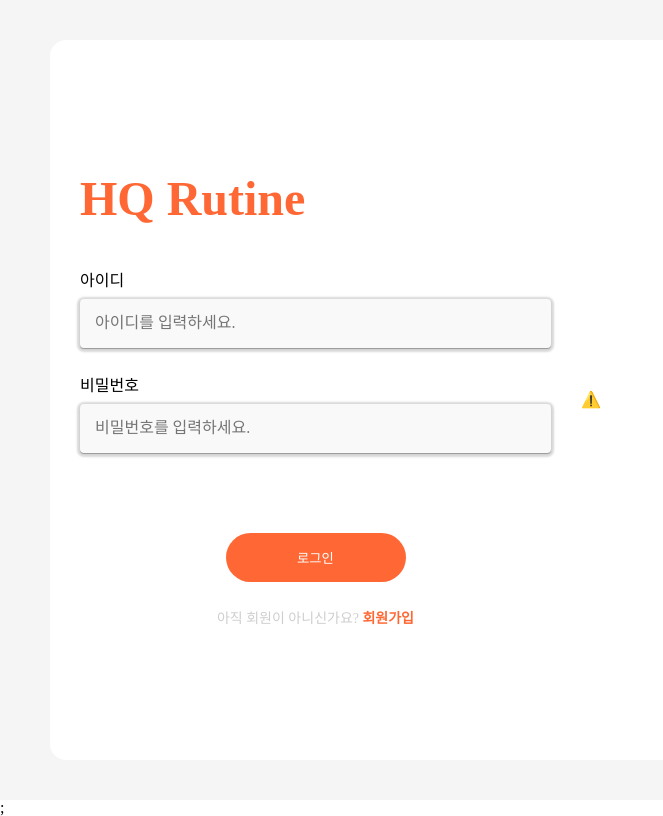
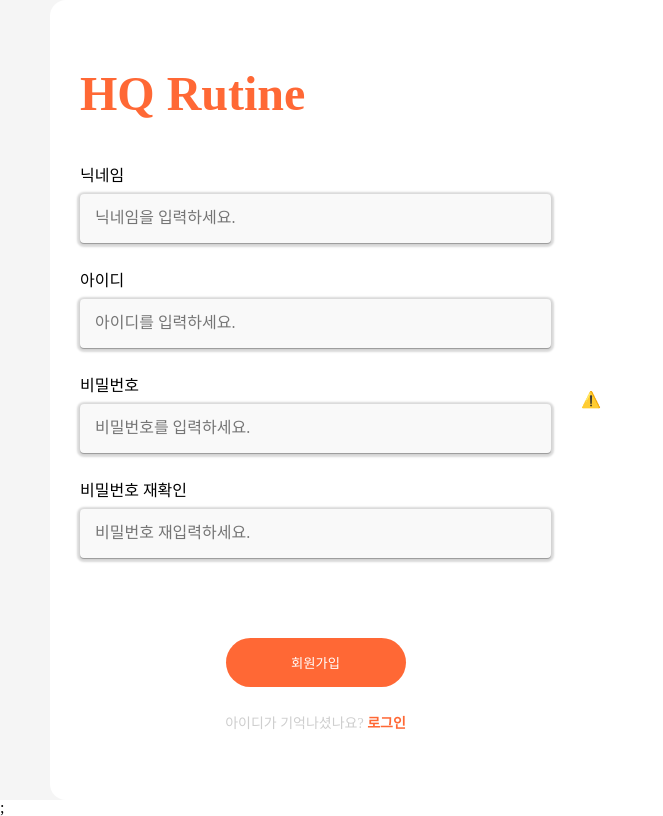
Before and after one commit to Techeer-FM-Studio/frontend, a Next.js app: page /sign in a window 1280 px wide. Both pictures are taken after a click on the element "회원가입". Shown: the whole page, without its empty margins (0-663 px from the left). Built offline with nearby package versions, Linux system fonts and the light colour scheme; no server answers; a web font is replaced by a local one.

Commit message:
feat: 회원가입 페이지 UI 구현

```diff
--- a/src/components/Sign/SignIn/index.tsx
+++ b/src/components/Sign/SignIn/index.tsx
@@ -7,7 +7,11 @@ type InputsType = {
   password: string;
 };
 
-function SignIn() {
+type SignInPropsType = {
+  setIsSginUp: React.Dispatch<React.SetStateAction<boolean>>;
+};
+
+function SignIn({ setIsSginUp }: SignInPropsType) {
   // TODO: errors에 대한 다양한 유형 처리하기 (ex) 아이디가 없는 경우, 비밀번호가 틀린 경우 등)
   const {
     register,
@@ -60,7 +64,14 @@ function SignIn() {
 
         <button type="submit">로그인</button>
         <p>
-          아직 회원이 아니신가요? <span>회원가입</span>
+          아직 회원이 아니신가요?{' '}
+          <span
+            onClick={() => {
+              setIsSginUp((pre) => !pre);
+            }}
+          >
+            회원가입
+          </span>
         </p>
       </form>
     </article>
--- a/src/components/Sign/SignUp/index.tsx
+++ b/src/components/Sign/SignUp/index.tsx
@@ -1,7 +1,115 @@
 import React from 'react';
 import styles from './styles.module.scss';
-function SignUp() {
-  return <div className={styles.test}>회원가입 컴포넌트</div>;
+import { SubmitHandler, useForm } from 'react-hook-form';
+
+type SignUpPropsType = {
+  setIsSginUp: React.Dispatch<React.SetStateAction<boolean>>;
+};
+
+type InputsType = {
+  nickname: string;
+  id: string;
+  password: string;
+  passwordCheck: string;
+};
+
+function SignUp({ setIsSginUp }: SignUpPropsType) {
+  const {
+    register,
+    handleSubmit,
+    watch,
+    formState: { errors },
+  } = useForm<InputsType>();
+
+  const onSubmit: SubmitHandler<InputsType> = async (data: InputsType) => {
+    console.info(data);
+    // TODO: 실제 로그인 로직을 수행하고, 서버로부터 JWT 토큰을 받는다.
+  };
+
+  return (
+    <article className={styles.container}>
+      <form className={styles.form} onSubmit={handleSubmit(onSubmit)}>
+        <div>
+          <label htmlFor="nickname">닉네임</label>
+          <input
+            id="nickname"
+            type="text"
+            defaultValue={watch('nickname')}
+            placeholder={'닉네임을 입력하세요.'}
+            {...register('nickname', {
+              required: {
+                value: true,
+                message: '닉네임은 필수 입력항목입니다.',
+              },
+            })}
+          ></input>
+          {errors.nickname && <span>{errors.nickname.message}</span>}
+        </div>
+
+        <div>
+          <label htmlFor="id">아이디</label>
+          <input
+            id="id"
+            type="text"
+            defaultValue={watch('id')}
+            placeholder={'아이디를 입력하세요.'}
+            {...register('id', {
+              required: {
+                value: true,
+                message: '아이디는 필수 입력항목입니다.',
+              },
+            })}
+          ></input>
+          {errors.id && <span>{errors.id.message}</span>}
+        </div>
+        <div>
+          <label htmlFor="password">비밀번호</label>
+          <input
+            id="password"
+            type="password"
+            defaultValue={watch('password')}
+            placeholder={'비밀번호를 입력하세요.'}
+            {...register('password', {
+              required: {
+                value: true,
+                message: '비밀번호는 필수 입력항목입니다.',
+              },
+            })}
+          ></input>
+          {errors.password && <span>{errors.password.message}</span>}
+        </div>
+
+        <div>
+          <label htmlFor="passwordCheck">비밀번호 재확인</label>
+          <input
+            id="passwordCheck"
+            type="password"
+            defaultValue={watch('passwordCheck')}
+            placeholder={'비밀번호 재입력하세요.'}
+            {...register('passwordCheck', {
+              required: {
+                value: true,
+                message: '비밀번호 재확인은 필수 입력항목입니다.',
+              },
+            })}
+          ></input>
+          {errors.passwordCheck && <span>{errors.passwordCheck.message}</span>}
+        </div>
+
+        <button type="submit">회원가입</button>
+        <p>
+          아이디가 기억나셨나요?{' '}
+          <span
+            onClick={() => {
+              setIsSginUp((pre) => !pre);
+            }}
+          >
+            로그인
+          </span>
+        </p>
+      </form>
+    </article>
+  );
 }
 
 export default SignUp;
--- a/src/components/Sign/SignUp/styles.module.scss
+++ b/src/components/Sign/SignUp/styles.module.scss
@@ -1,3 +1,74 @@
-.test {
-  color: red;
+.container {
+  display: flex;
+  flex-direction: column;
+  align-items: center;
+  gap: 3rem;
+  background-color: white;
 }
+
+.form {
+  display: flex;
+  flex-direction: column;
+  width: 100%;
+  gap: 2rem;
+  & > div {
+    display: flex;
+    flex-direction: column;
+
+    & > label {
+      margin-bottom: 1rem;
+    }
+    & > input {
+      @media screen and (max-width: 768px) {
+        height: auto;
+        padding: 3rem 1.5rem;
+      }
+      width: 100%;
+      height: 4.9rem;
+      padding: 0 1.5rem;
+      margin-bottom: 1rem;
+      font-weight: 500;
+      outline: none;
+      background: #f9f9f9;
+      box-shadow: 0px 1px 2px 3px rgba(0, 0, 0, 0.15),
+        0px 1px 1px rgba(0, 0, 0, 0.3);
+      border-radius: 4px;
+    }
+    & > span {
+      color: red;
+      font-size: 1.2rem;
+    }
+  }
+
+  & > button {
+    align-self: center;
+    width: 18rem;
+    height: 4.9rem;
+    margin-top: 5rem;
+    cursor: pointer;
+    color: white;
+    border: none;
+    background: #ff6835;
+    border-radius: 100px;
+    &:hover {
+      opacity: 0.8;
+    }
+  }
+
+  & > p {
+    align-self: center;
+    margin-top: 1rem;
+    font-size: 1.4rem;
+    color: #cecece;
+
+    & > span {
+      font-weight: 600;
+      cursor: pointer;
+      color: #ff6835;
+      &:hover {
+        text-decoration: underline;
+        opacity: 0.8;
+      }
+    }
+  }
+}
--- a/src/pages/sign/index.tsx
+++ b/src/pages/sign/index.tsx
@@ -1,15 +1,21 @@
-import React from 'react';
+import React, { useState } from 'react';
 import { Player } from '@lottiefiles/react-lottie-player';
 import styles from './styles.module.scss';
 import SignIn from '@/components/Sign/SignIn';
+import SignUp from '@/components/Sign/SignUp';
 
 function SignPage() {
+  const [isSignUp, setIsSginUp] = useState<boolean>(false);
   return (
     <section className={styles.signinContainer}>
       <section className={styles.signinContainer__box}>
         <article className={styles.signinContainer__left}>
           <h1>HQ Rutine</h1>
-          <SignIn />
+          {isSignUp ? (
+            <SignUp setIsSginUp={setIsSginUp} />
+          ) : (
+            <SignIn setIsSginUp={setIsSginUp} />
+          )}
         </article>
         <article className={styles.signinContainer__right}>
           <Player
--- a/src/pages/sign/styles.module.scss
+++ b/src/pages/sign/styles.module.scss
@@ -7,13 +7,17 @@
   background-color: #f5f5f5;
 
   &__box {
+    @media screen and (max-width: 768px) {
+      max-height: 100%;
+    }
     display: flex;
     align-items: center;
     justify-content: center;
     width: 100%;
     max-width: 118rem;
     height: 100%;
-    max-height: 72rem;
+    max-height: 80rem;
+
     border-radius: 16px;
     background-color: white;
   }
```
